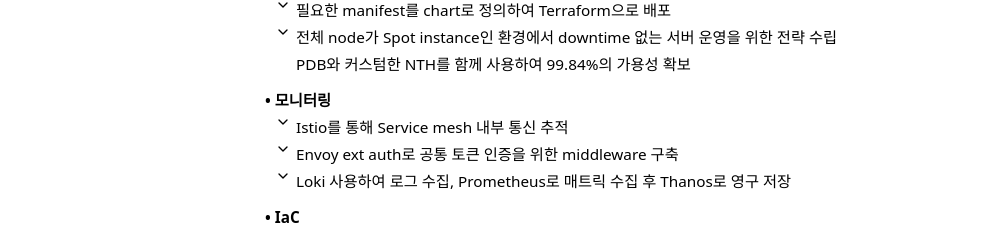
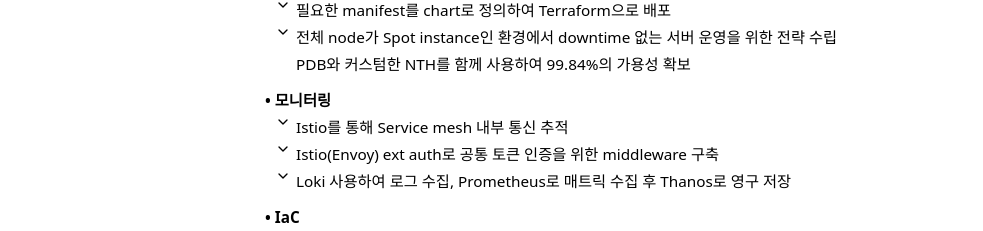
Before and after one commit to rlaisqls/portfolio, a React (Create React App) app: page / in a window 1280 px wide. Shown: the part 1757-1988 px from the top of the page, without its empty margins (148-1131 px from the left). Built offline with nearby package versions, Linux system fonts and the light colour scheme.

Commit message:
Istio 내용 수정

```diff
--- a/src/project/Xquare.jsx
+++ b/src/project/Xquare.jsx
@@ -179,8 +179,8 @@
                     <div className="ml-[10px]">
                         <Toggle summary="Istio를 통해 Service mesh 내부 통신 추적" detail={
                             <>
-                                서버 내부끼리 통신할 떄 발생하는 트래픽을 관리하고 로그를 기록하기 위해 Istio를 사용하였습니다.<br/>
-                                istio-proxy 로그를 통해 pod별 요청 내역을 확인할 수 있어 서버 문제를 디버깅하기 수월했습니다.
+                                서버 내부끼리 통신할 떄 발생하는 트래픽을 관리하고 로그를 기록하기 위해 Istio를 사용하였습니다. istio-proxy 로그를 통해 pod별 요청 내역을 확인할 수 있어 서버 문제를 디버깅하기 수월했습니다.<br/>
+                                kiali dashboard를 사용해 통신 구조, 서버별 평균 응답시간을 쉽게 파악할 수 있도록 했습니다.
                                 <ModalImage
                                     src="/img/description/kiali-dashboard.png"
                                     className="h-[280px] mt-[10px]" open={imageOpen}
@@ -188,7 +188,7 @@
                                 />
                             </>
                         }/>
-                        <Toggle summary="Envoy ext auth로 공통 토큰 인증을 위한 middleware 구축" detail={
+                        <Toggle summary="Istio(Envoy) ext auth로 공통 토큰 인증을 위한 middleware 구축" detail={
                             <>
                                 <Tab/>xquare에서 공통으로 쓰이는 유저 토큰에 대한 파싱을 수행하기 위해 golang으로 envoy <code>external-auth</code> 서버를 개발했습니다. Authorization 헤더가 포함된 외부 트래픽이 들어오면 proxy에서 검증을 수행하고 유저 Id, role 정보를 담은 헤더를 추가합니다.<br/>
                                 <Tab/><code>testing</code> package로 로직에 대한 테스트코드를 작성했습니다.
```
